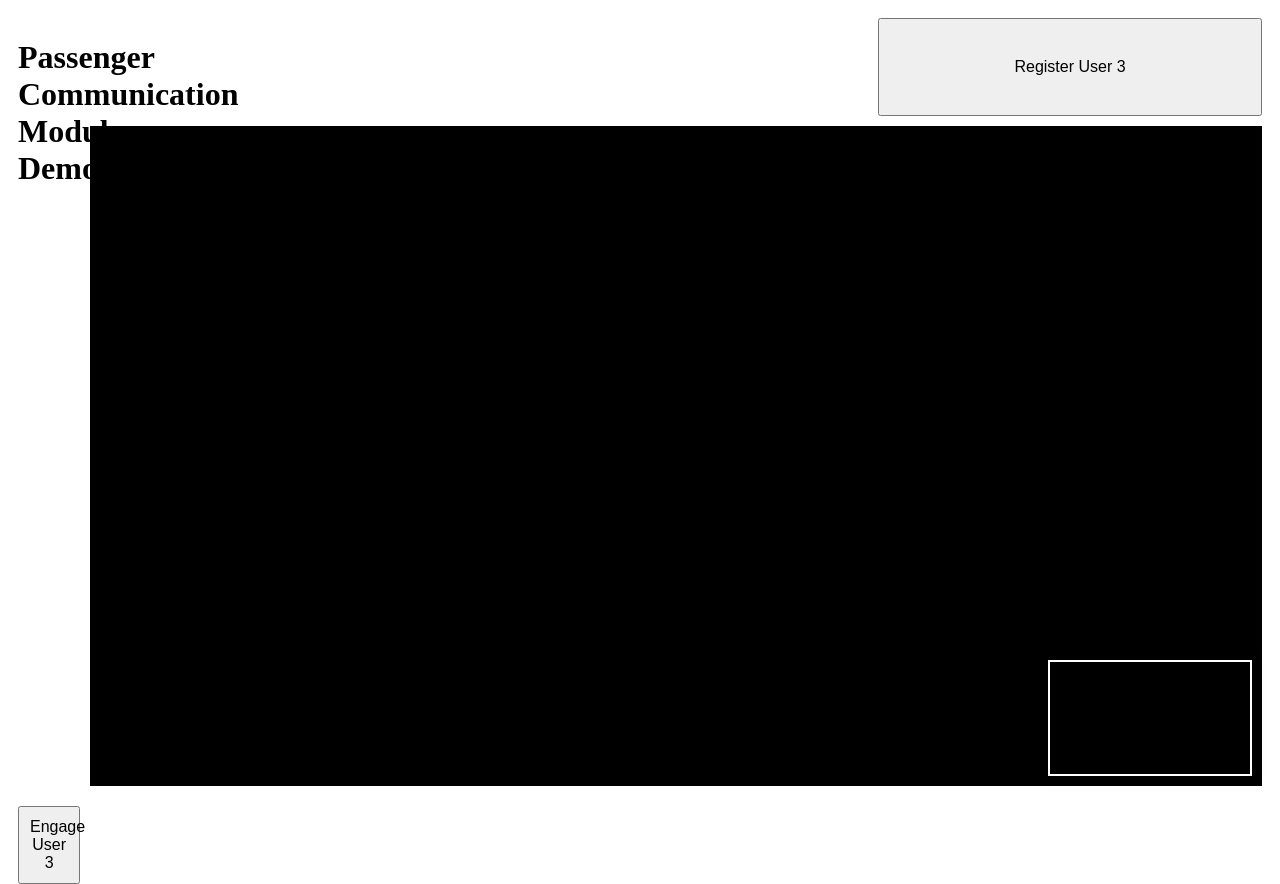
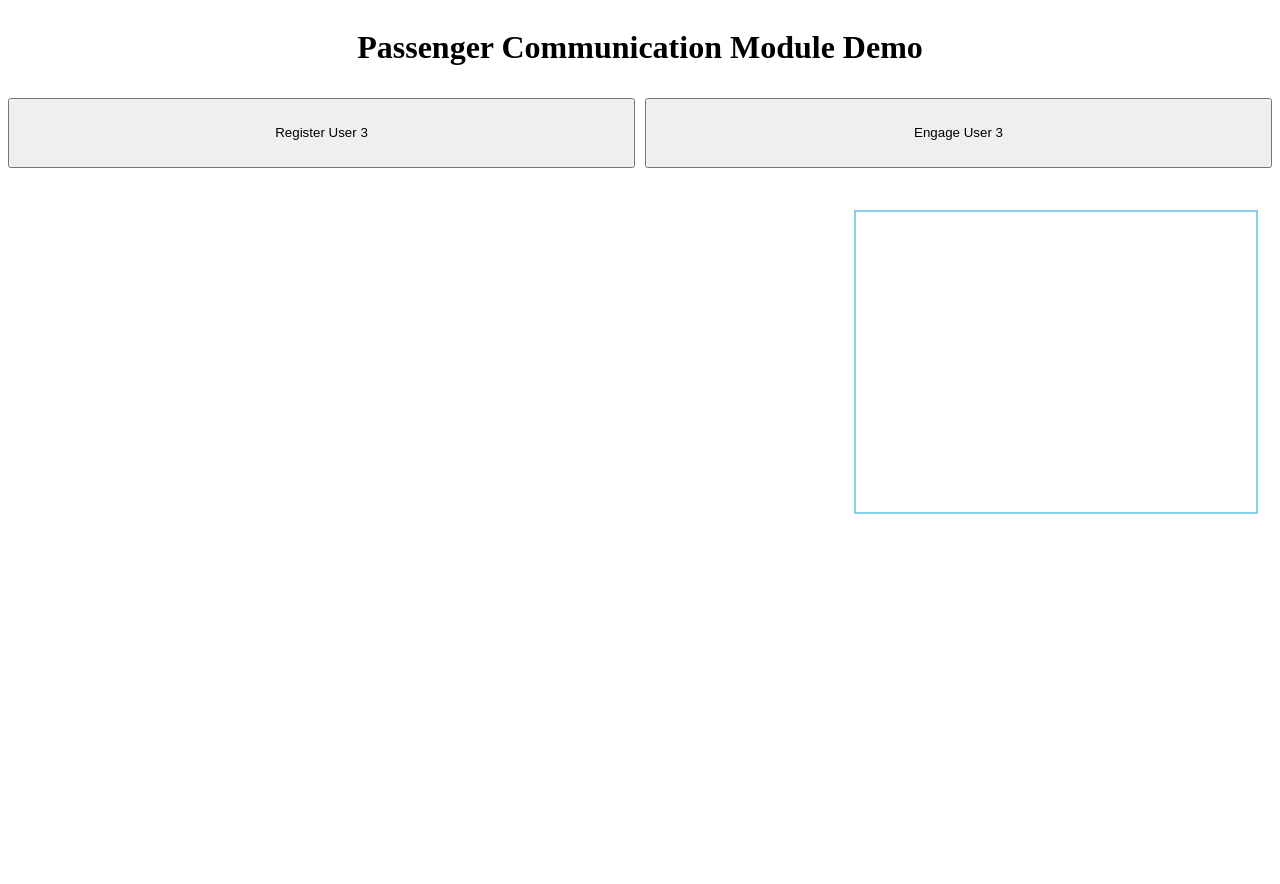
Before and after one commit to guident/webrtc-workshop, an Angular app in the folder newGeneralStateMachine/: page / in a window 1280 px wide. After the commit the page ends 800 px from the top, so only its background shows below. Built offline with nearby package versions, Linux system fonts and the light colour scheme; no server answers.

Commit message:
playing around with css

```diff
--- a/newGeneralStateMachine/src/app/app.component.css
+++ b/newGeneralStateMachine/src/app/app.component.css
@@ -72,105 +72,12 @@
 
 
 
-.grid-container {
-  --scaleGrid: 5%;
-  display: grid;
-  grid-template-columns: var(--scaleGrid) repeat(3, 1fr);
-  grid-template-rows: calc(var(--scaleGrid) * 2.5) repeat(3, auto);
-  gap: 10px;
-  padding: 10px;
-  box-sizing: border-box;
-  width: 100%;
-  height: 100vh;
-}
-
-button {
-  padding: 10px;
-  font-size: 1rem;
-  cursor: pointer;
-  box-sizing: border-box;
-}
-
-.register-user1 {
-  grid-column: 2 / 3;
-  grid-row: 1 / 2;
-}
-
-.register-user2 {
-  grid-column: 3 / 4;
-  grid-row: 1 / 2;
-}
-
-.register-user3 {
-  grid-column: 4 / 5;
-  grid-row: 1 / 2;
-}
-
-.engage-user1 {
-  grid-column: 1 / 2;
-  grid-row: 2 / 3;
-}
-
-.engage-user2 {
-  grid-column: 1 / 2;
-  grid-row: 3 / 4;
-}
-
-.engage-user3 {
-  grid-column: 1 / 2;
-  grid-row: 4 / 5;
-}
-
-.user1-videos,
-.user2-videos,
-.user3-videos {
-  grid-column: 2 / 5;
-  display: flex;
-  justify-content: space-around;
-  align-items: center;
-  height: 100%;
-}
-
-.user1-videos video,
-.user2-videos video,
-.user3-videos video {
-  width: calc(100% / 3 - 20px);
-  aspect-ratio: 16 / 9;
-  border: 2px solid black;
-  background: black;
-}
-
-.user3-videos {
-  position: relative;
-}
-
-.user3-videos #user3RemoteVideo {
-  width: 100%;
-  height: auto;
-}
-
-.user3-videos #user3LocalVideo {
-  position: absolute;
-  bottom: 10px;
-  right: 10px;
-  width: 200px; /* Adjust this width as needed */
-  height: auto;
-  border: 2px solid white;
-  box-shadow: 0 0 10px rgba(0, 0, 0, 0.5);
-}
 
 
 
 
 
-
-
-
-
-
-
-
-  /* .grid-container {
+  .grid-container {
     --scaleGrid: 5%;
     display: grid;
     grid-template-columns: 1fr 1fr;
@@ -202,7 +109,7 @@ button {
   }
 
   .remote-video {
-    width: 100%;
+    height: 100%;
     aspect-ratio: 4 / 3;
   }
 
@@ -213,4 +120,4 @@ button {
     right: 16px;
     width: 400px;
     aspect-ratio: 4 / 3;
-  } */
+  }
```
